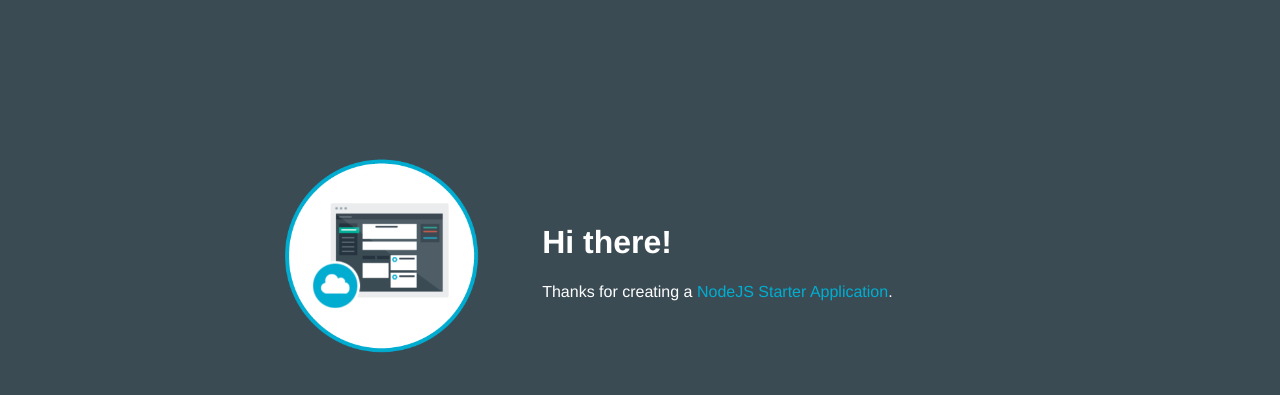
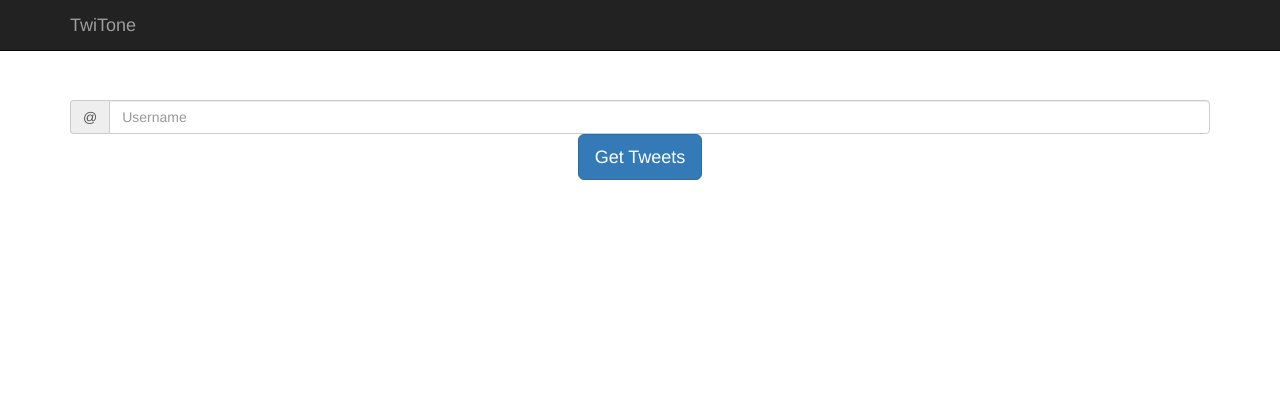
Before and after one commit to LadwaAditya/TwiTone, a website: page public/index.html in a window 1280 px wide. Drawn offline with nearby package versions, Linux system fonts and the light colour scheme.

Commit message:
Created a input bar

```diff
--- a/app.js
+++ b/app.js
@@ -18,6 +18,9 @@ var app = express();
 // serve the files out of ./public as our main files
 app.use(express.static(__dirname + '/public'));
 
+app.get('/tweet',function (req,res) {
+    console.log("Response");
+});
 // get the app environment from Cloud Foundry
 var appEnv = cfenv.getAppEnv();
 
--- /dev/null
+++ b/app/route.js
@@ -0,0 +1 @@
+var express = req('express');
--- a/public/index.html
+++ b/public/index.html
@@ -1,25 +1,50 @@
 <!DOCTYPE html>
-<html>
+<html ng-app>
 
-  <head>
+<head>
     <title>NodeJS Starter Application</title>
     <meta charset="utf-8">
     <meta http-equiv="X-UA-Compatible" content="IE=edge">
     <meta name="viewport" content="width=device-width, initial-scale=1">
     <link rel="stylesheet" href="stylesheets/style.css">
-  </head>
+    <link rel="stylesheet" href="https://maxcdn.bootstrapcdn.com/bootstrap/3.3.6/css/bootstrap.min.css"
+          integrity="sha384-1q8mTJOASx8j1Au+a5WDVnPi2lkFfwwEAa8hDDdjZlpLegxhjVME1fgjWPGmkzs7" crossorigin="anonymous">
+</head>
 
-  <body>
-    <table>
-      <tr>
-        <td style= "width:30%;">
-          <img class = "newappIcon" src="images/newapp-icon.png">
-        <td>
-            <h1>Hi there!</h1>
-          <p>Thanks for creating a
-            <span class = "blue">NodeJS Starter Application</span>.
+<body>
+<nav class="navbar navbar-inverse navbar-fixed-top">
+    <div class="container">
+        <div class="navbar-header">
+            <button type="button" class="navbar-toggle collapsed" data-toggle="collapse" data-target="#navbar"
+                    aria-expanded="false" aria-controls="navbar">
+                <span class="sr-only">Toggle navigation</span>
+                <span class="icon-bar"></span>
+                <span class="icon-bar"></span>
+                <span class="icon-bar"></span>
+            </button>
+            <a class="navbar-brand" href="#">TwiTone</a>
+        </div>
 
-    </table>
-  </body>
+    </div>
+</nav>
 
+
+<div class="container" id="main">
+
+    <div class="input-group">
+        <span class="input-group-addon" id="basic-addon1">@</span>
+        <input type="text" class="form-control" placeholder="Username" aria-describedby="basic-addon1">
+
+    </div><!-- input-group-->
+    <center><a class="btn btn-primary btn-lg" href="#" role="button">Get Tweets</a></center>
+
+</div><!-- /.container -->
+
+
+</body>
+<script src="https://ajax.googleapis.com/ajax/libs/angularjs/1.0.1/angular.min.js"></script>
+<script src="https://ajax.googleapis.com/ajax/libs/jquery/1.11.3/jquery.min.js"></script>
+<script src="https://maxcdn.bootstrapcdn.com/bootstrap/3.3.6/js/bootstrap.min.js"
+        integrity="sha384-0mSbJDEHialfmuBBQP6A4Qrprq5OVfW37PRR3j5ELqxss1yVqOtnepnHVP9aJ7xS"
+        crossorigin="anonymous"></script>
 </html>
--- a/public/stylesheets/style.css
+++ b/public/stylesheets/style.css
@@ -2,8 +2,9 @@
  * This file provides css styles.
  */
 
-body,html {
-	background-color: #3b4b54; width : 100%;
+body, html {
+    background-color: white;
+    width: 100%;
     height: 100%;
     margin: 0 auto;
     font-family: "HelveticaNeue-Light", "Helvetica Neue Light", "Helvetica Neue", Helvetica, Arial, "Lucida Grande", sans-serif;
@@ -24,7 +25,7 @@ a:hover {
     display: block;
     margin: 0 auto;
     padding-bottom: 2em;
-	max-width:200px;
+    max-width: 200px;
 }
 
 h1 {
@@ -44,20 +45,19 @@ h1 {
     width: 55%;
     background-color: #313f4a;
     height: 100%;
-	overflow:auto;
+    overflow: auto;
 }
 
 .blue {
     color: #00aed1;
 }
 
-
 table {
     table-layout: fixed;
     width: 800px;
     margin: 0 auto;
     word-wrap: break-word;
-	padding-top:10%;
+    padding-top: 10%;
 }
 
 th {
@@ -79,3 +79,7 @@ pre {
     padding: 0;
     margin: 0;
 }
+
+#main {
+    margin-top: 10rem;
+}
```
Lines whose indentation alone changed are shown as unchanged.
